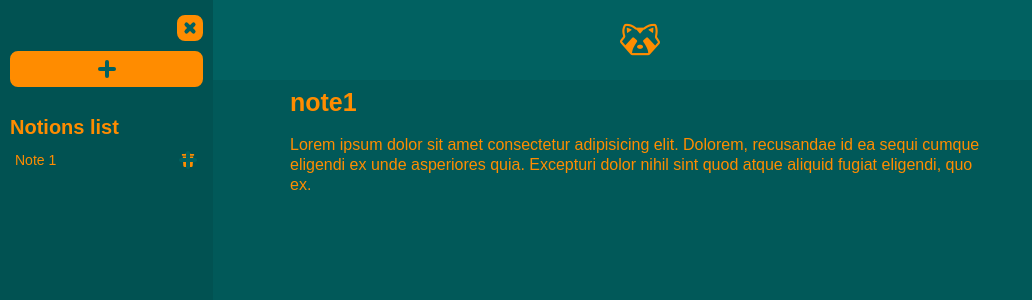
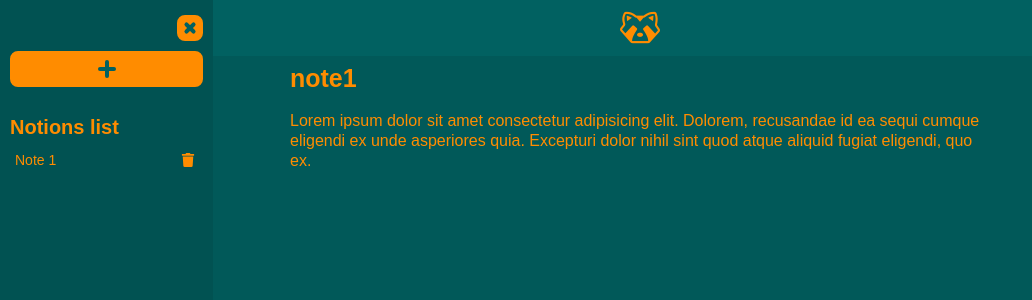
Before and after one commit to ViniVanC/notion-clone, a React (Vite) app: page / in a window 1280 px wide. Shown: the top 300 px of the page, without its empty margins (0-1032 px from the left). Built offline with nearby package versions, Linux system fonts and the light colour scheme.

Commit message:
updated styles

```diff
--- a/src/components/Button/Button.scss
+++ b/src/components/Button/Button.scss
@@ -84,4 +84,8 @@ button {
   background: none;
   border: none;
   color: $orange;
+  &::before,
+  &::after {
+    display: none;
+  }
 }
--- a/src/components/Header/Header.scss
+++ b/src/components/Header/Header.scss
@@ -3,5 +3,5 @@
   align-self: center;
   justify-content: center;
 
-  padding: 20px 15px;
+  padding: 8px 15px;
 }
```
